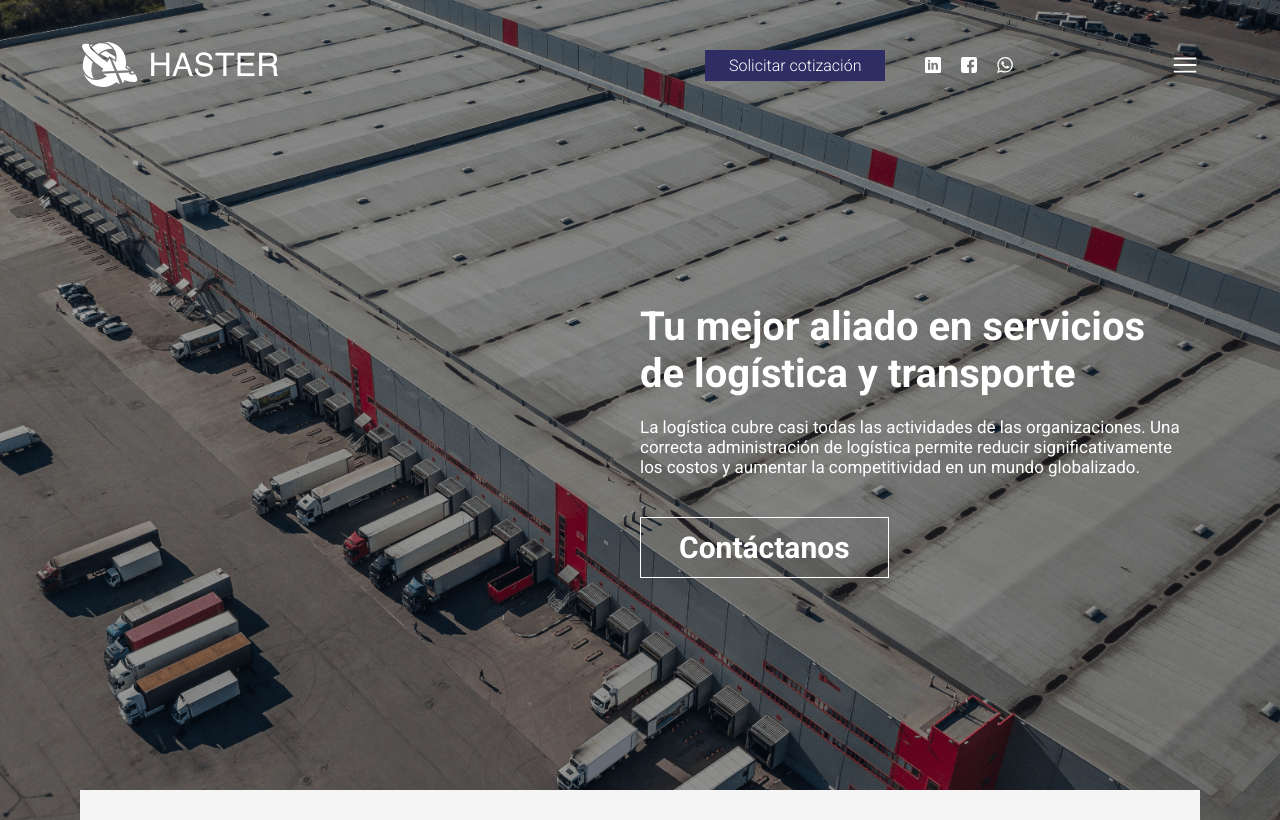
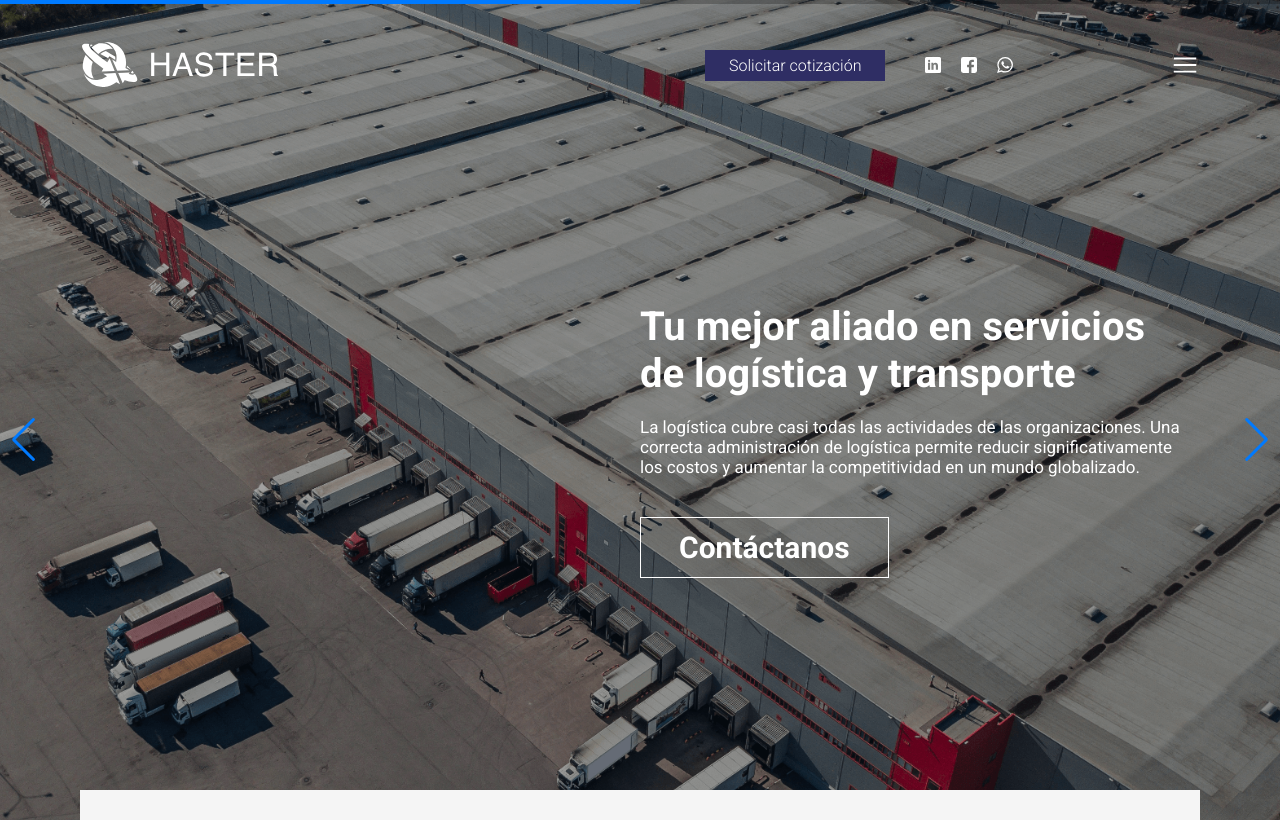
Before and after one commit to AndresCM-12/haster-web, a Next.js app: page / in a window 1280 px wide. Shown: the top 820 px of the page. Built offline with nearby package versions, Linux system fonts and the light colour scheme; a web font is replaced by a local one.

Commit message:
Add: swiper mainbanner

```diff
--- a/components/home/Banner.jsx
+++ b/components/home/Banner.jsx
@@ -1,19 +1,33 @@
 import { useRouter } from "next/router";
 import styles from "./HomeBanner.module.scss";
 import { motion } from "framer-motion";
+import { Swiper, SwiperSlide } from "swiper/react";
+import { Pagination, Navigation } from "swiper";
+import "swiper/css/pagination";
+import "swiper/css/navigation";
 
 const HomeBanner = () => {
   const router = useRouter();
+
   return (
-    <>
-      <section className={styles.mainBanner}>
+    <Swiper
+      id="swiperMainBanner"
+      className={styles.swiperWrapper}
+      loop={true}
+      slidesPerView={1}
+      pagination={{
+        type: "progressbar",
+      }}
+      navigation={true}
+      modules={[Pagination, Navigation]}
+      >
+      <SwiperSlide className={styles.mainBanner}>
         <div className={styles.emptyDiv}></div>
         <motion.div
           initial={{ opacity: 0 }}
           whileInView={{ opacity: 1 }}
           viewport={{ once: true }}
           transition={{ duration: 0.5, delay: 0.7 }}
-
           className="right--text--wrapper"
         >
           <h1>
@@ -35,8 +49,37 @@ const HomeBanner = () => {
             <p>Contáctanos</p>
           </div>
         </motion.div>
-      </section>
-    </>
+      </SwiperSlide>
+      <SwiperSlide className={styles.mainBanner}>
+        <div className={styles.emptyDiv}></div>
+        <motion.div
+          initial={{ opacity: 0 }}
+          whileInView={{ opacity: 1 }}
+          viewport={{ once: true }}
+          transition={{ duration: 0.5, delay: 0.7 }}
+          className="right--text--wrapper"
+        >
+          <h1>
+            Tu mejor aliado en servicios <br />
+            de logística y transporte
+          </h1>
+          <h6>
+            La logística cubre casi todas las actividades de las organizaciones.
+            Una correcta administración de logística permite reducir
+            significativamente los costos y aumentar la competitividad en un
+            mundo globalizado.
+          </h6>
+          <div
+            onClick={() => {
+              router.push("/contacto");
+            }}
+            className="button"
+          >
+            <p>Contáctanos</p>
+          </div>
+        </motion.div>
+      </SwiperSlide>
+    </Swiper>
   );
 };
 
--- a/components/home/HomeBanner.module.scss
+++ b/components/home/HomeBanner.module.scss
@@ -1,4 +1,8 @@
 @import "../../styles/shared.scss";
+
+.swiperWrapper {
+  height: 880px;
+}
 .mainBanner {
   height: 880px;
   width: 100%;
@@ -39,7 +43,7 @@
       cursor: pointer;
       p {
         width: fit-content;
-        font-size: 3.0rem;
+        font-size: 3rem;
         color: $color-primary;
         font-weight: 700;
       }
--- a/components/home/servicios/HomeServicios.module.scss
+++ b/components/home/servicios/HomeServicios.module.scss
@@ -11,6 +11,8 @@
   align-items: center;
   row-gap: 40px;
   min-height: 500px;
+  position: relative;
+  z-index: 10;
   @media screen and (max-width: 500px) {
     margin-inline: 20px;
     min-height: 400px;
--- a/styles/globals.scss
+++ b/styles/globals.scss
@@ -71,7 +71,7 @@ html {
   top: 0;
   width: 100%;
   color: $color-primary;
-  z-index: 2;
+  z-index: 20;
   .burger--section {
     display: none;
     cursor: pointer;
@@ -175,7 +175,7 @@ html {
     width: 100%;
     height: 100vh;
     position: fixed;
-    z-index: 2;
+    z-index: 21;
     background-color: transparent;
     cursor: pointer;
     user-select: none;
@@ -188,7 +188,7 @@ html {
     height: 100vh;
     max-width: 300px;
     position: fixed;
-    z-index: 3;
+    z-index: 2  3;
     transition: left 0.5s ease-in-out;
     left: 100%;
     ul {
```
